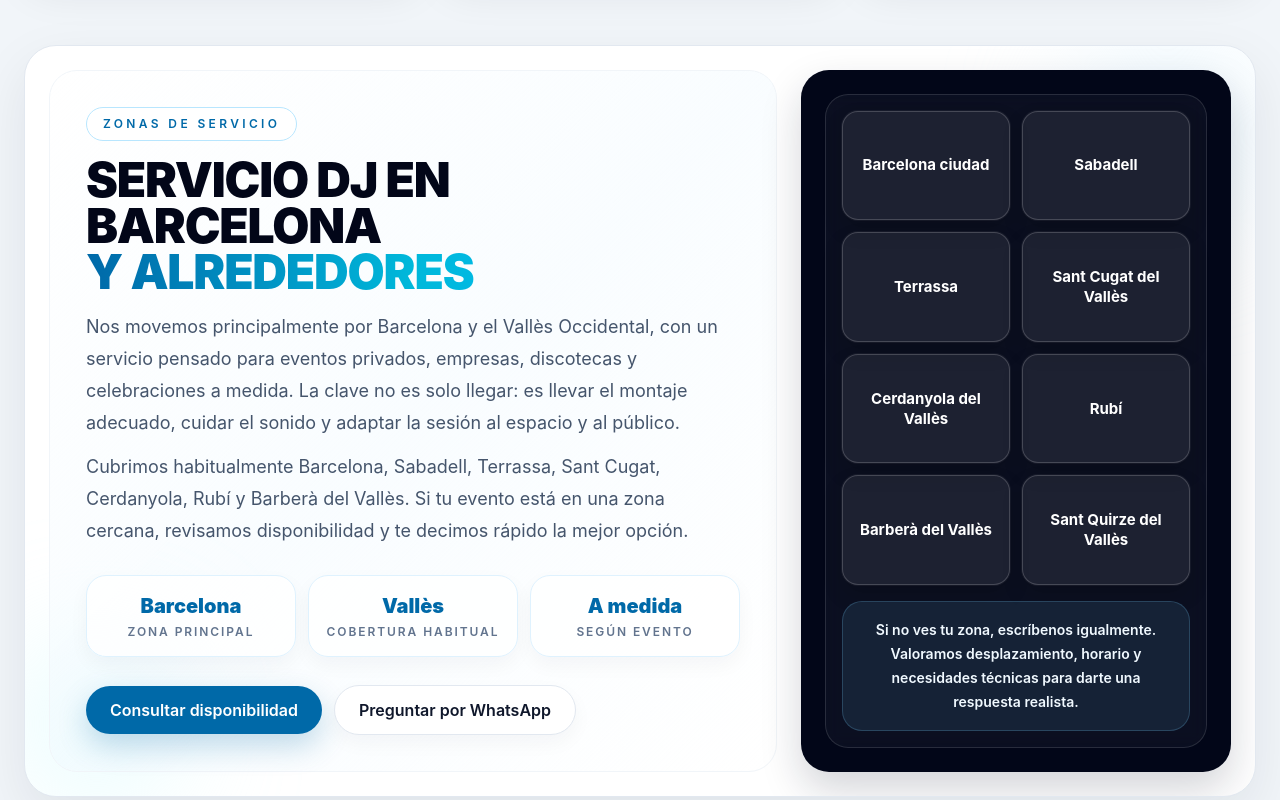
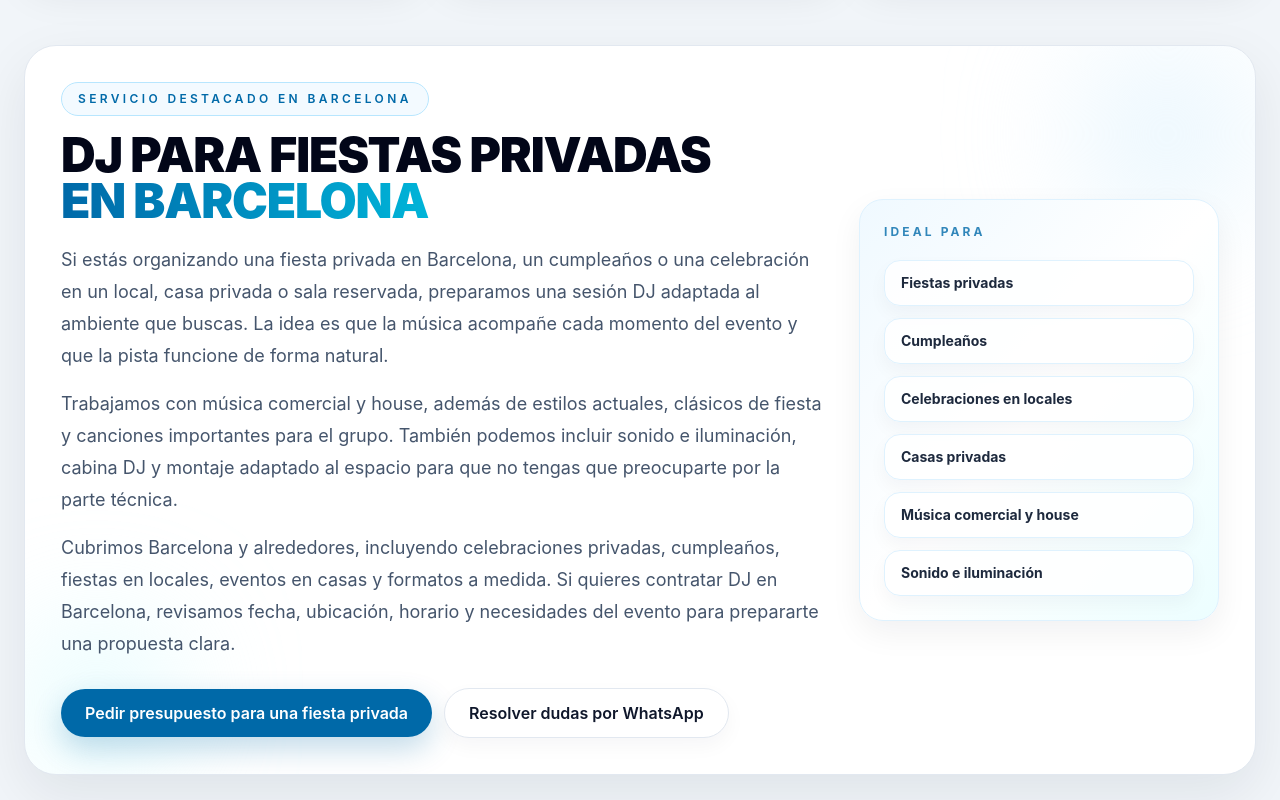
Before and after one commit to extradivertion/WEB-FINAL-SABADELL, a React (Vite) app: page / in a window 1280 px wide. Shown: the part 1680-2480 px from the top of the page. Built offline with nearby package versions, Linux system fonts and the light colour scheme.

Commit message:
Update App.tsx

```diff
--- a/src/App.tsx
+++ b/src/App.tsx
@@ -27,15 +27,15 @@ const pageConfigs: PageConfig[] = [
     heroLine1: "DJ para eventos",
     heroLine2: "Barcelona",
     heroSubtitle: "música que hará inolvidable tu evento",
-    seoTitle: "DJ para eventos en Barcelona | Extradivertion",
+    seoTitle: "DJ para eventos y fiestas privadas en Barcelona | Extradivertion",
     seoDescription:
-      "DJ para eventos en Barcelona y Vallès Occidental. Música, sonido e iluminación para fiestas privadas, eventos corporativos, discotecas y celebraciones a medida.",
+      "DJ para eventos y fiestas privadas en Barcelona: música comercial y house, sonido e iluminación para cumpleaños, empresas y celebraciones.",
     ogDescription:
-      "Servicio de DJ para eventos privados, empresas, discotecas y celebraciones en Barcelona, Sabadell, Terrassa y Vallès Occidental.",
+      "DJ para eventos y fiestas privadas en Barcelona con música comercial y house, sonido, iluminación y montaje para celebraciones a medida.",
     zoneHeadingMain: "Servicio DJ en Barcelona",
     zoneHeadingHighlight: "y alrededores",
     serviceIntro:
-      "Servicio de DJ en Barcelona para fiestas privadas, eventos corporativos, discotecas, cumpleaños y celebraciones a medida. Adaptamos la música, el equipo y el montaje al espacio y al público.",
+      "Servicio de DJ para eventos en Barcelona, fiestas privadas, cumpleaños y celebraciones de empresa. Adaptamos la música comercial, house, sonido, iluminación y montaje al espacio y al público.",
     zoneParagraph1:
       "Nos movemos principalmente por Barcelona y el Vallès Occidental, con un servicio pensado para eventos privados, empresas, discotecas y celebraciones a medida. La clave no es solo llegar: es llevar el montaje adecuado, cuidar el sonido y adaptar la sesión al espacio y al público.",
     zoneParagraph2:
@@ -257,6 +257,7 @@ const getCanonicalUrl = (path: string) =>
 export default function DJBarcelonaLanding() {
   const pageConfig = getCurrentPageConfig();
   const canonicalUrl = getCanonicalUrl(pageConfig.path);
+  const isHomePage = pageConfig.path === "/";
 
   const [formData, setFormData] = useState({
     name: "",
@@ -312,34 +313,34 @@ export default function DJBarcelonaLanding() {
 
   const faqs = [
     {
-      question: "¿Cuánto cuesta contratar un DJ para un evento?",
+      question: "¿Cuánto cuesta contratar un DJ para una fiesta privada en Barcelona?",
       answer:
-        "Depende de la fecha, ubicación, duración, tipo de evento y necesidades técnicas. No es lo mismo una fiesta privada pequeña que un evento corporativo o una sesión con sonido e iluminación completos. Por eso preparamos cada presupuesto a medida y con la información clara desde el principio.",
-    },
-    {
-      question: "¿El servicio puede incluir sonido, cabina e iluminación?",
+        "El precio depende de la fecha, ubicación, duración, número de invitados y necesidades técnicas. No es lo mismo una fiesta privada pequeña que una celebración con sonido e iluminación completos. Por eso, antes de contratar DJ en Barcelona, revisamos el tipo de evento y preparamos un presupuesto a medida.",
+    },
+    {
+      question: "¿El servicio incluye sonido e iluminación?",
       answer:
-        "Sí. Podemos llevar DJ profesional, mesa de mezclas, cabina DJ, equipo de sonido, iluminación y montaje adaptado al espacio. Si el local ya tiene equipo, lo revisamos y ajustamos la propuesta para no incluir cosas innecesarias.",
-    },
-    {
-      question: "¿Trabajáis en Barcelona, Sabadell, Terrassa y Vallès Occidental?",
+        "Sí. Podemos ofrecer un servicio de DJ con sonido e iluminación, cabina DJ, mesa de mezclas y montaje adaptado al espacio. Si el local, sala o casa privada ya dispone de equipo, lo revisamos para ajustar la propuesta y no incluir elementos innecesarios.",
+    },
+    {
+      question: "¿Trabajáis en casas privadas, locales y salas privadas?",
       answer:
-        "Sí. Trabajamos principalmente en Barcelona y alrededores, con cobertura habitual en Sabadell, Terrassa, Sant Cugat, Cerdanyola, Rubí, Barberà del Vallès y otras zonas del Vallès Occidental.",
-    },
-    {
-      question: "¿Podemos elegir el estilo musical del evento?",
+        "Sí. Trabajamos en casas privadas, locales, salas privadas, terrazas, restaurantes, discotecas y espacios para eventos en Barcelona y alrededores. Antes del evento confirmamos acceso, horarios, potencia disponible y necesidades de montaje para que todo encaje bien.",
+    },
+    {
+      question: "¿Qué estilos musicales pincha el DJ?",
       answer:
-        "Sí. Antes del evento hablamos contigo para entender el ambiente que buscas, los estilos que te gustan, canciones importantes y temas que prefieres evitar. La sesión se prepara con esa base, pero manteniendo flexibilidad para adaptarse al público en directo.",
-    },
-    {
-      question: "¿Hacéis fiestas privadas, eventos de empresa y discotecas?",
+        "Adaptamos la sesión al público y al tipo de celebración. Solemos trabajar música comercial y house, además de hits actuales, reggaeton, urbano, clásicos de fiesta, remember y canciones concretas que quieras incluir o evitar.",
+    },
+    {
+      question: "¿Con cuánta antelación conviene reservar un DJ para fiestas privadas?",
       answer:
-        "Sí. Trabajamos en fiestas privadas, cumpleaños, eventos corporativos, celebraciones familiares, discotecas y experiencias a medida. Cada formato requiere un enfoque distinto de música, ritmo, montaje y trato con el público.",
-    },
-    {
-      question: "¿Con cuánta antelación conviene reservar?",
+        "Lo ideal es reservar con varias semanas de margen, especialmente si la fiesta es en fin de semana, verano, Navidad o fechas con mucha demanda. Aun así, si tienes una fecha cercana, puedes escribirnos y revisamos disponibilidad.",
+    },
+    {
+      question: "¿También hacéis eventos de empresa y otros eventos en Barcelona?",
       answer:
-        "Lo mejor es consultarlo cuanto antes, sobre todo si el evento es en fin de semana, verano, Navidad o fechas con alta demanda. Aun así, si tienes una fecha cercana, escríbenos y revisamos disponibilidad.",
+        "Sí. Además de fiestas privadas y cumpleaños, ofrecemos DJ para eventos en Barcelona como celebraciones de empresa, afterworks, cenas corporativas, discotecas y experiencias musicales a medida.",
     },
   ];
 
@@ -579,9 +580,9 @@ export default function DJBarcelonaLanding() {
       type: "image/png",
     });
 
-    const schema = {
-      "@context": "https://schema.org",
+    const localBusinessSchema = {
       "@type": ["LocalBusiness", "EntertainmentBusiness"],
+      "@id": `${canonicalUrl}#extradivertion`,
       name: "Extradivertion",
       url: canonicalUrl,
       image: "https://extradivertion.com/logo-sobre-nosotros.png",
@@ -608,10 +609,36 @@ export default function DJBarcelonaLanding() {
           "@type": "Offer",
           itemOffered: {
             "@type": "Service",
-            name: "DJ para fiestas privadas y eventos corporativos",
+            name: "DJ para fiestas privadas en Barcelona",
+            areaServed: "Barcelona",
+          },
+        },
+        {
+          "@type": "Offer",
+          itemOffered: {
+            "@type": "Service",
+            name: "DJ con sonido e iluminación para eventos",
           },
         },
       ],
+    };
+
+    const faqSchema = {
+      "@type": "FAQPage",
+      "@id": `${canonicalUrl}#faq`,
+      mainEntity: faqs.map((faq) => ({
+        "@type": "Question",
+        name: faq.question,
+        acceptedAnswer: {
+          "@type": "Answer",
+          text: faq.answer,
+        },
+      })),
+    };
+
+    const schema = {
+      "@context": "https://schema.org",
+      "@graph": [localBusinessSchema, faqSchema],
     };
 
     let schemaScript = document.getElementById("extradivertion-local-business-schema");
@@ -860,6 +887,85 @@ export default function DJBarcelonaLanding() {
             ))}
           </div>
         </section>
+
+        {isHomePage && (
+          <section
+            id="dj-fiestas-privadas-barcelona"
+            className="mx-auto max-w-7xl px-4 py-7 md:px-6 md:py-12"
+            style={scrollOffset}
+          >
+            <div className="relative overflow-hidden rounded-[2rem] border border-slate-200 bg-white shadow-[0_20px_55px_rgba(15,23,42,0.08)]">
+              <div className="absolute right-0 top-0 h-44 w-44 rounded-full bg-sky-100/70 blur-3xl" />
+              <div className="absolute bottom-0 left-0 h-36 w-36 rounded-full bg-cyan-100/60 blur-3xl" />
+
+              <div className="relative grid gap-6 p-5 md:p-8 lg:grid-cols-[minmax(0,1fr)_360px] lg:items-center lg:p-9">
+                <div>
+                  <p className="inline-flex rounded-full border border-sky-200 bg-sky-50/80 px-3 py-2 text-[10px] font-semibold uppercase tracking-[0.20em] text-sky-700 backdrop-blur md:px-4 md:text-xs md:tracking-[0.28em]">
+                    Servicio destacado en Barcelona
+                  </p>
+
+                  <h2 className="mt-4 text-[30px] font-black uppercase leading-[0.96] tracking-tight text-slate-950 sm:text-4xl md:text-5xl">
+                    DJ para fiestas privadas
+                    <span className="block bg-gradient-to-r from-sky-700 via-cyan-500 to-sky-400 bg-clip-text text-transparent">
+                      en Barcelona
+                    </span>
+                  </h2>
+
+                  <p className="mt-5 max-w-3xl text-[15px] leading-7 text-slate-600 md:text-lg md:leading-8">
+                    Si estás organizando una fiesta privada en Barcelona, un cumpleaños o una celebración en un local, casa privada o sala reservada, preparamos una sesión DJ adaptada al ambiente que buscas. La idea es que la música acompañe cada momento del evento y que la pista funcione de forma natural.
+                  </p>
+
+                  <p className="mt-4 max-w-3xl text-[15px] leading-7 text-slate-600 md:text-lg md:leading-8">
+                    Trabajamos con música comercial y house, además de estilos actuales, clásicos de fiesta y canciones importantes para el grupo. También podemos incluir sonido e iluminación, cabina DJ y montaje adaptado al espacio para que no tengas que preocuparte por la parte técnica.
+                  </p>
+
+                  <p className="mt-4 max-w-3xl text-[15px] leading-7 text-slate-600 md:text-lg md:leading-8">
+                    Cubrimos Barcelona y alrededores, incluyendo celebraciones privadas, cumpleaños, fiestas en locales, eventos en casas y formatos a medida. Si quieres contratar DJ en Barcelona, revisamos fecha, ubicación, horario y necesidades del evento para prepararte una propuesta clara.
+                  </p>
+
+                  <div className="mt-7 flex flex-col gap-3 sm:flex-row sm:items-center">
+                    <a
+                      href="#formulario"
+                      className="inline-flex items-center justify-center rounded-full bg-sky-700 px-6 py-3 text-base font-semibold text-white shadow-[0_12px_30px_rgba(3,105,161,0.24)] transition hover:-translate-y-0.5 hover:bg-sky-800"
+                    >
+                      Pedir presupuesto para una fiesta privada
+                    </a>
+                    <a
+                      href={whatsappHref}
+                      className="inline-flex items-center justify-center rounded-full border border-slate-200 bg-white px-6 py-3 text-base font-semibold text-slate-900 shadow-[0_8px_20px_rgba(15,23,42,0.04)] transition hover:bg-slate-50"
+                    >
+                      Resolver dudas por WhatsApp
+                    </a>
+                  </div>
+                </div>
+
+                <div className="rounded-[1.5rem] border border-sky-100 bg-gradient-to-br from-sky-50 via-white to-cyan-50 p-5 shadow-[0_12px_32px_rgba(15,23,42,0.06)] md:p-6">
+                  <p className="text-xs font-bold uppercase tracking-[0.26em] text-sky-700/80">
+                    Ideal para
+                  </p>
+
+                  <div className="mt-5 grid gap-3">
+                    {[
+                      "Fiestas privadas",
+                      "Cumpleaños",
+                      "Celebraciones en locales",
+                      "Casas privadas",
+                      "Música comercial y house",
+                      "Sonido e iluminación",
+                    ].map((item) => (
+                      <div
+                        key={item}
+                        className="rounded-[1rem] border border-sky-100 bg-white/85 px-4 py-3 text-sm font-bold text-slate-800 shadow-[0_8px_18px_rgba(15,23,42,0.04)]"
+                      >
+                        {item}
+                      </div>
+                    ))}
+                  </div>
+                </div>
+              </div>
+            </div>
+          </section>
+        )}
 
         <section
           id="zonas"
```
